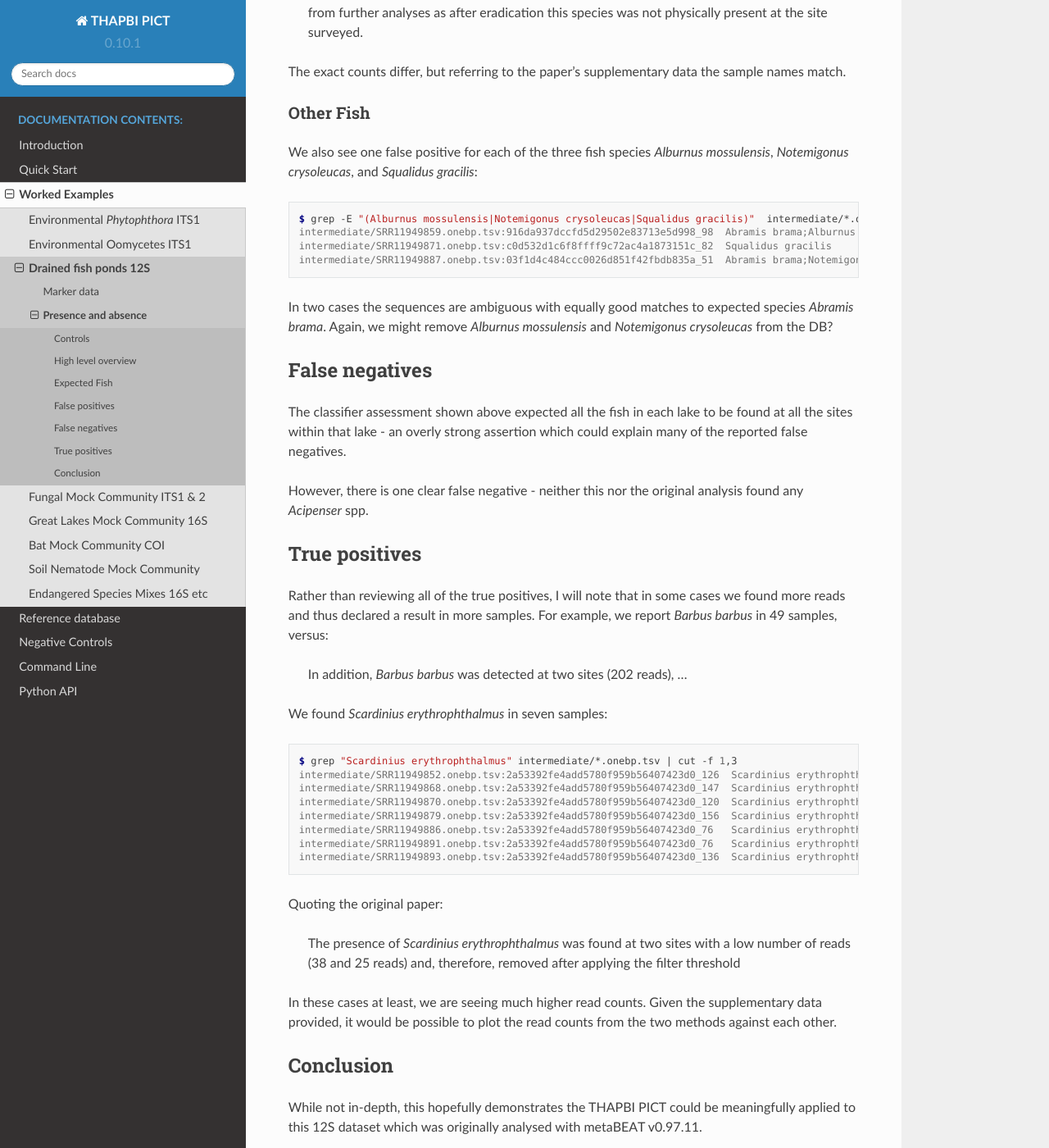
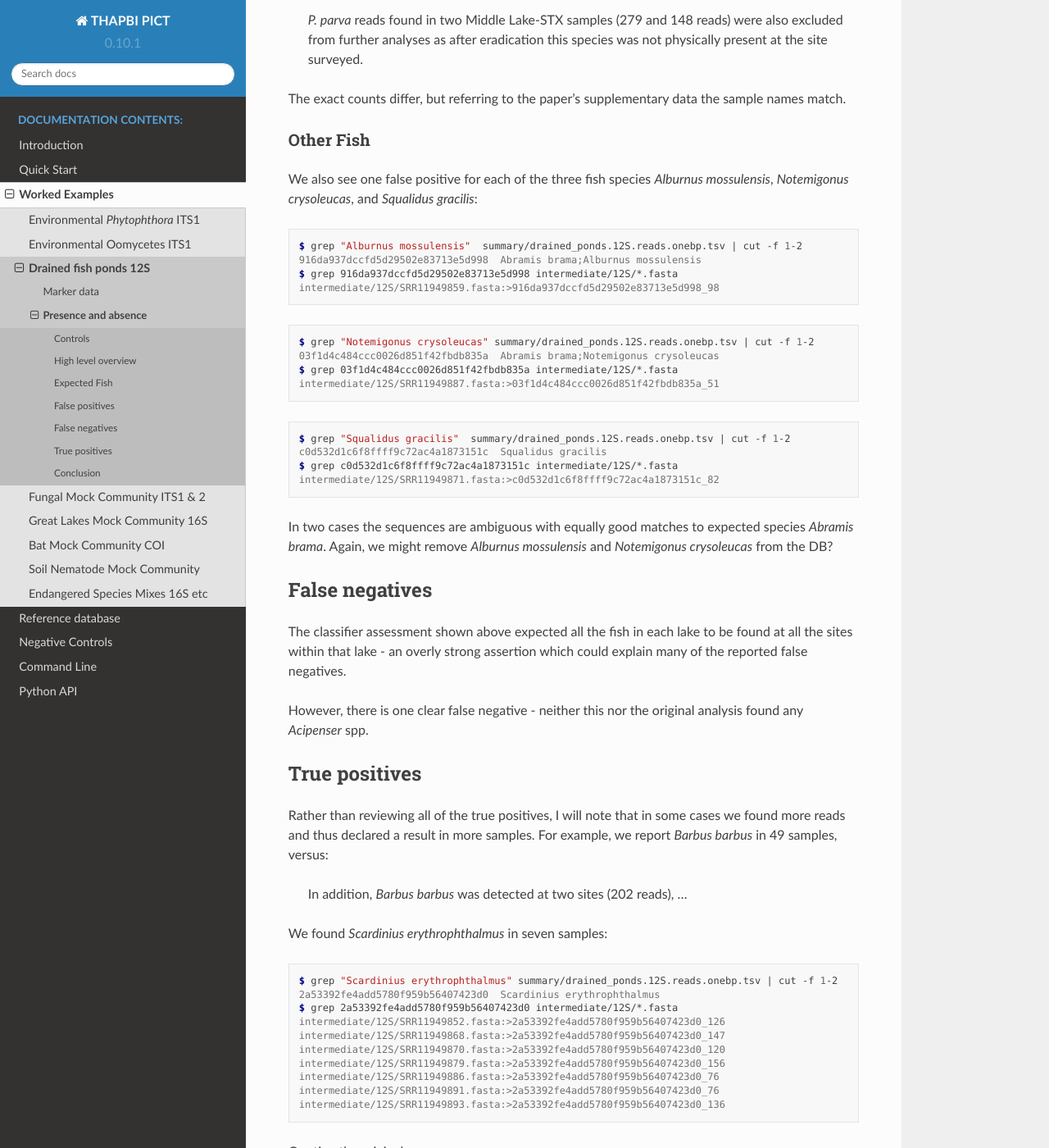
Before and after one commit to peterjc/thapbi-pict, a Sphinx documentation site: the page built from docs/examples/drained_ponds/presence_absence.rst, in a window 1280 px wide and 1400 px high, scrolled down 5284 px. Shown: the whole window at 82% size. Built offline with Sphinx 7.4.7 and the Read the Docs theme 2.0.0, drawn with Linux system fonts in a browser that asks for light colours; pages that are not in the unit, such as notebooks, are missing from menus; some of the changed text lies outside the part shown.

Commit message:
Overdue update of drained_ponds eg for v0.10.0 API changes

```diff
--- a/docs/examples/drained_ponds/presence_absence.rst
+++ b/docs/examples/drained_ponds/presence_absence.rst
@@ -24,10 +24,10 @@ in the field "blanks":
 
 .. code:: console
 
-    $ grep -E "(^#|positive|negative|blank)" summary/drained_ponds.samples.onebp.tsv | cut -f 5,10-11,15
+    $ grep -E "(^#|positive|negative|blank)" summary/drained_ponds.12S.samples.onebp.tsv | cut -f 5,10-11,15
     <SEE TABLE BELOW>
 
-Or, filter/search ``summary/drained_ponds.samples.onebp.tsv`` in Excel:
+Or, filter/search ``summary/drained_ponds.12S.samples.onebp.tsv`` in Excel:
 
 ======== ================= =========================================================================== ==========
 control  Sequencing sample Classification summary                                                      Read count
@@ -90,7 +90,7 @@ lake, but that is a useful approximation for assessing the classifier:
 
 .. code:: console
 
-    $ cut -f 1-5 summary/drained_ponds.assess.onebp.tsv
+    $ cut -f 1-5 summary/drained_ponds.12S.assess.onebp.tsv
     <SEE TABLE BELOW>
 
 You might prefer to open this in Excel:
@@ -202,9 +202,11 @@ find this in the main reports, or at the command line:
 
 .. code:: console
 
-    $ grep "Pseudorasbora parva" intermediate/*.onebp.tsv | cut -f 1,3
-    intermediate/SRR11949854.onebp.tsv:e819f3c222d6493572534fb6a5b7cda7_323  Pseudorasbora parva
-    intermediate/SRR11949925.onebp.tsv:e819f3c222d6493572534fb6a5b7cda7_197  Pseudorasbora parva
+    $ grep "Pseudorasbora parva" summary/drained_ponds.12S.reads.onebp.tsv  | cut -f 1-2
+    e819f3c222d6493572534fb6a5b7cda7  Pseudorasbora parva
+    $ grep e819f3c222d6493572534fb6a5b7cda7 intermediate/12S/*.fasta
+    intermediate/12S/SRR11949854.fasta:>e819f3c222d6493572534fb6a5b7cda7_323
+    intermediate/12S/SRR11949925.fasta:>e819f3c222d6493572534fb6a5b7cda7_197
 
 Specifically we saw 323 reads in ``SRR11949854`` aka ``2LMB`` and 197 reads in
 ``SRR11949925`` aka ``3LMF`` - both middle lake Sterivex (STX) samples.
@@ -225,10 +227,24 @@ mossulensis*, *Notemigonus crysoleucas*, and *Squalidus gracilis*:
 
 .. code:: console
 
-    $ grep -E "(Alburnus mossulensis|Notemigonus crysoleucas|Squalidus gracilis)"  intermediate/*.onebp.tsv | cut -f 1,3
-    intermediate/SRR11949859.onebp.tsv:916da937dccfd5d29502e83713e5d998_98  Abramis brama;Alburnus mossulensis
-    intermediate/SRR11949871.onebp.tsv:c0d532d1c6f8ffff9c72ac4a1873151c_82  Squalidus gracilis
-    intermediate/SRR11949887.onebp.tsv:03f1d4c484ccc0026d851f42fbdb835a_51  Abramis brama;Notemigonus crysoleucas
+    $ grep "Alburnus mossulensis"  summary/drained_ponds.12S.reads.onebp.tsv | cut -f 1-2
+    916da937dccfd5d29502e83713e5d998  Abramis brama;Alburnus mossulensis
+    $ grep 916da937dccfd5d29502e83713e5d998 intermediate/12S/*.fasta
+    intermediate/12S/SRR11949859.fasta:>916da937dccfd5d29502e83713e5d998_98
+
+.. code:: console
+
+    $ grep "Notemigonus crysoleucas" summary/drained_ponds.12S.reads.onebp.tsv | cut -f 1-2
+    03f1d4c484ccc0026d851f42fbdb835a  Abramis brama;Notemigonus crysoleucas
+    $ grep 03f1d4c484ccc0026d851f42fbdb835a intermediate/12S/*.fasta
+    intermediate/12S/SRR11949887.fasta:>03f1d4c484ccc0026d851f42fbdb835a_51
+
+.. code:: console
+
+    $ grep "Squalidus gracilis"  summary/drained_ponds.12S.reads.onebp.tsv | cut -f 1-2
+    c0d532d1c6f8ffff9c72ac4a1873151c  Squalidus gracilis
+    $ grep c0d532d1c6f8ffff9c72ac4a1873151c intermediate/12S/*.fasta
+    intermediate/12S/SRR11949871.fasta:>c0d532d1c6f8ffff9c72ac4a1873151c_82
 
 In two cases the sequences are ambiguous with equally good matches to expected
 species *Abramis brama*. Again, we might remove *Alburnus mossulensis* and
@@ -257,14 +273,16 @@ We found *Scardinius erythrophthalmus* in seven samples:
 
 .. code:: console
 
-    $ grep "Scardinius erythrophthalmus" intermediate/*.onebp.tsv | cut -f 1,3
-    intermediate/SRR11949852.onebp.tsv:2a53392fe4add5780f959b56407423d0_126  Scardinius erythrophthalmus
-    intermediate/SRR11949868.onebp.tsv:2a53392fe4add5780f959b56407423d0_147  Scardinius erythrophthalmus
-    intermediate/SRR11949870.onebp.tsv:2a53392fe4add5780f959b56407423d0_120  Scardinius erythrophthalmus
-    intermediate/SRR11949879.onebp.tsv:2a53392fe4add5780f959b56407423d0_156  Scardinius erythrophthalmus
-    intermediate/SRR11949886.onebp.tsv:2a53392fe4add5780f959b56407423d0_76   Scardinius erythrophthalmus
-    intermediate/SRR11949891.onebp.tsv:2a53392fe4add5780f959b56407423d0_76   Scardinius erythrophthalmus
-    intermediate/SRR11949893.onebp.tsv:2a53392fe4add5780f959b56407423d0_136  Scardinius erythrophthalmus
+    $ grep "Scardinius erythrophthalmus" summary/drained_ponds.12S.reads.onebp.tsv | cut -f 1-2
+    2a53392fe4add5780f959b56407423d0  Scardinius erythrophthalmus
+    $ grep 2a53392fe4add5780f959b56407423d0 intermediate/12S/*.fasta
+    intermediate/12S/SRR11949852.fasta:>2a53392fe4add5780f959b56407423d0_126
+    intermediate/12S/SRR11949868.fasta:>2a53392fe4add5780f959b56407423d0_147
+    intermediate/12S/SRR11949870.fasta:>2a53392fe4add5780f959b56407423d0_120
+    intermediate/12S/SRR11949879.fasta:>2a53392fe4add5780f959b56407423d0_156
+    intermediate/12S/SRR11949886.fasta:>2a53392fe4add5780f959b56407423d0_76
+    intermediate/12S/SRR11949891.fasta:>2a53392fe4add5780f959b56407423d0_76
+    intermediate/12S/SRR11949893.fasta:>2a53392fe4add5780f959b56407423d0_136
 
 Quoting the original paper:
 
```
Also changed, not shown: 1 other file.
